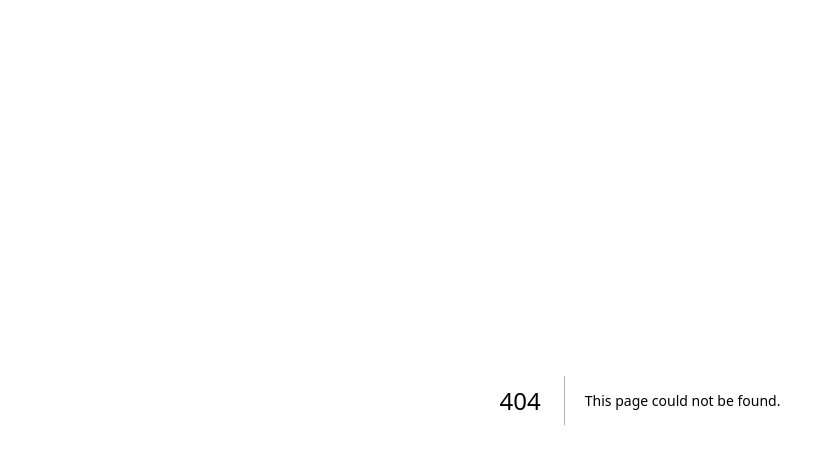
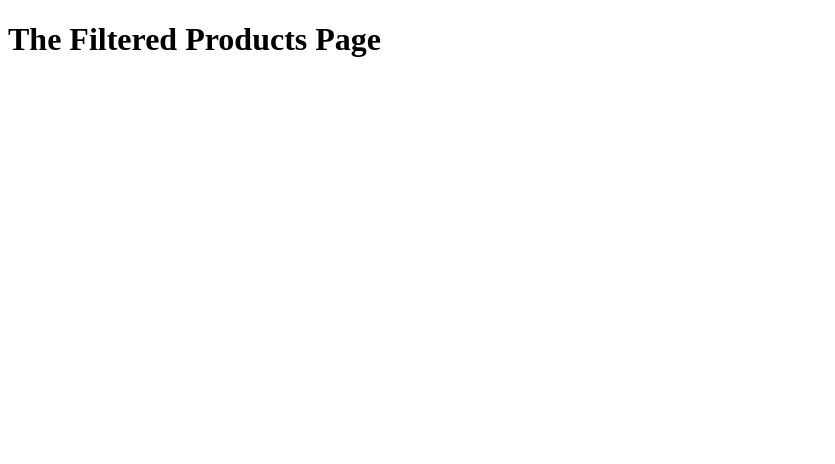
Before and after one commit to tannaz97shr/watch-paradise, a Next.js app: page /products in a window 1280 px wide. Before the commit this address had no page. Shown: the top 464 px of the page, without its empty margins (0-835 px from the left). Built offline with nearby package versions, Linux system fonts and the light colour scheme.

Commit message:
create products pages files

```diff
--- /dev/null
+++ b/pages/products/[...slug].tsx
@@ -0,0 +1,9 @@
+function FilteredProductsPage() {
+    return (
+      <div>
+        <h1>The Filtered Products Page</h1>
+      </div>
+    );
+  }
+
+  export default FilteredProductsPage;
```
Also changed, not shown: pages/products/[productId].tsx (added, +9 -0 lines), pages/products/index.tsx (added, +9 -0 lines).
